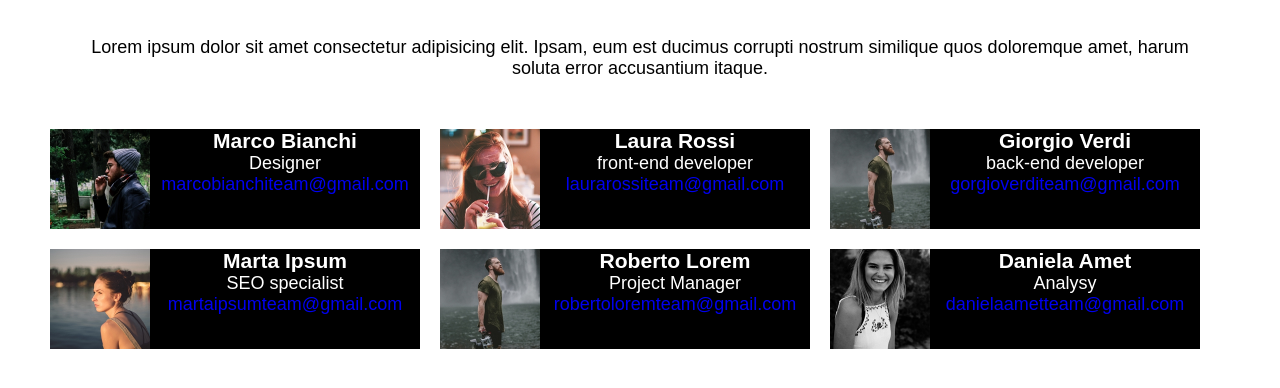
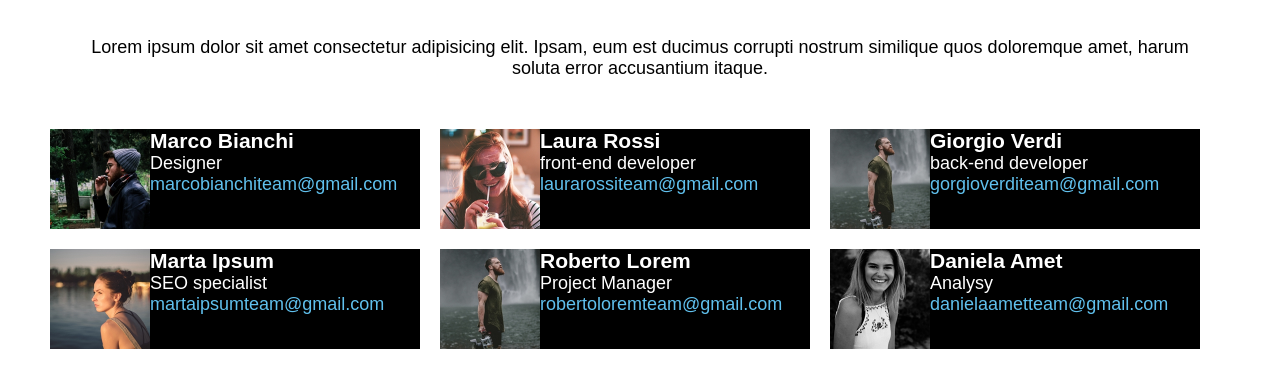
Before and after one commit to matteo2302/html-css-float-cards, a plain HTML site: page index.html in a window 1280 px wide. Shown: the part 88-476 px from the top of the page. Drawn offline with Linux system fonts and the light colour scheme.

Commit message:
main scritte

```diff
--- a/index.html
+++ b/index.html
@@ -23,54 +23,43 @@
     <main>
       <div class="clearfix">
         <div class="column">
-          <div class="cards">
           <img src="img/male1.png" alt="female" />
           <h3>Marco Bianchi</h3>
           <p>Designer</p>
           <a href="#">marcobianchiteam@gmail.com</a>
         </div>
-        </div>
         <div class="column">
-          <div class="cards">
           <img src="img/female1.png" alt="female" />
           <h3>Laura Rossi</h3>
           <p>front-end developer</p>
           <a href="#">laurarossiteam@gmail.com</a>
         </div>
-        </div>
         <div class="column">
-          <div class="cards">
           <img src="img/male2.png" alt="female" />
           <h3>Giorgio Verdi</h3>
           <p>back-end developer</p>
           <a href="#">gorgioverditeam@gmail.com</a>
         </div>
-        </div>
         <div class="column">
-          <div class="cards">
           <img src="img/female2.png" alt="female" />
           <h3>Marta Ipsum</h3>
           <p>SEO specialist</p>
           <a href="#">martaipsumteam@gmail.com</a>
         </div>
-        </div>
         <div class="column">
-          <div class="cards">
           <img src="img/male2.png" alt="female" />
           <h3>Roberto Lorem</h3>
           <p>Project Manager</p>
           <a href="#">robertoloremteam@gmail.com</a>
         </div>
-        </div>
         <div class="column">
-          <div class="cards">
           <img src="img/female3.png" alt="female" />
+
           <h3>Daniela Amet</h3>
           <p>Analysy</p>
           <a href="#">danielaametteam@gmail.com</a>
         </div>
       </div>
-      </div>
     </main>
   </body>
 </html>
--- a/style/style.css
+++ b/style/style.css
@@ -7,6 +7,7 @@
   margin: 0;
   padding: 0;
 }
+
 .container {
   max-width: 1200px;
   margin: auto;
@@ -14,13 +15,15 @@
 .font {
   font-size: 18px;
   font-family: sans-serif;
-  text-align: center;
 }
 /******************REUSABLE******************/
 .margin {
   margin: var(--margin-high);
 }
 /********************header******************/
+header {
+  text-align: center;
+}
 
 h1 {
   font-size: 40px;
@@ -49,4 +52,5 @@ img {
 }
 a {
   text-decoration: none;
+  color: rgb(96, 192, 237);
 }
```
Lines whose indentation alone changed are shown as unchanged.
